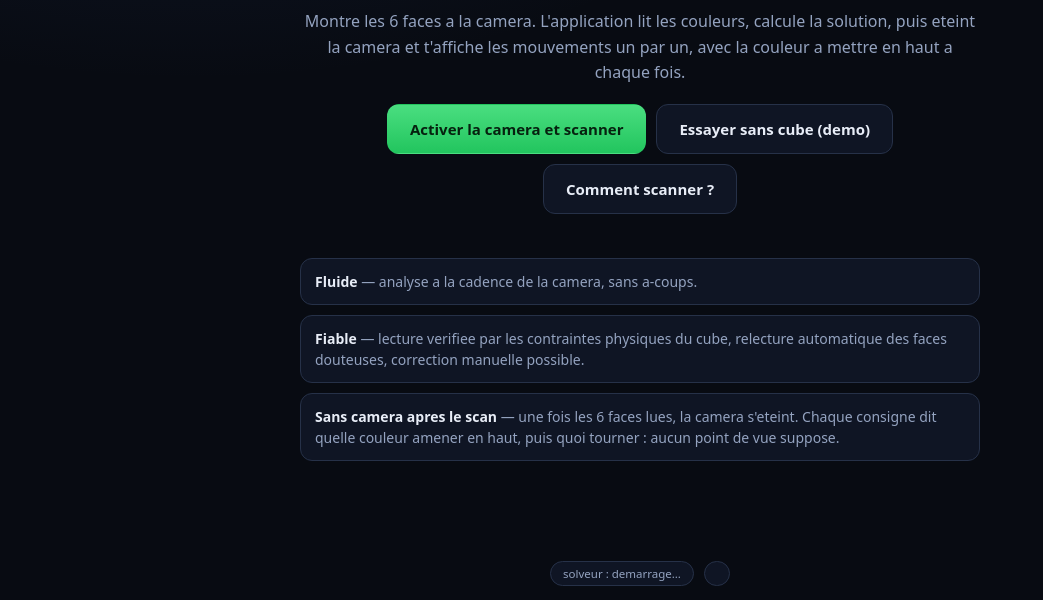
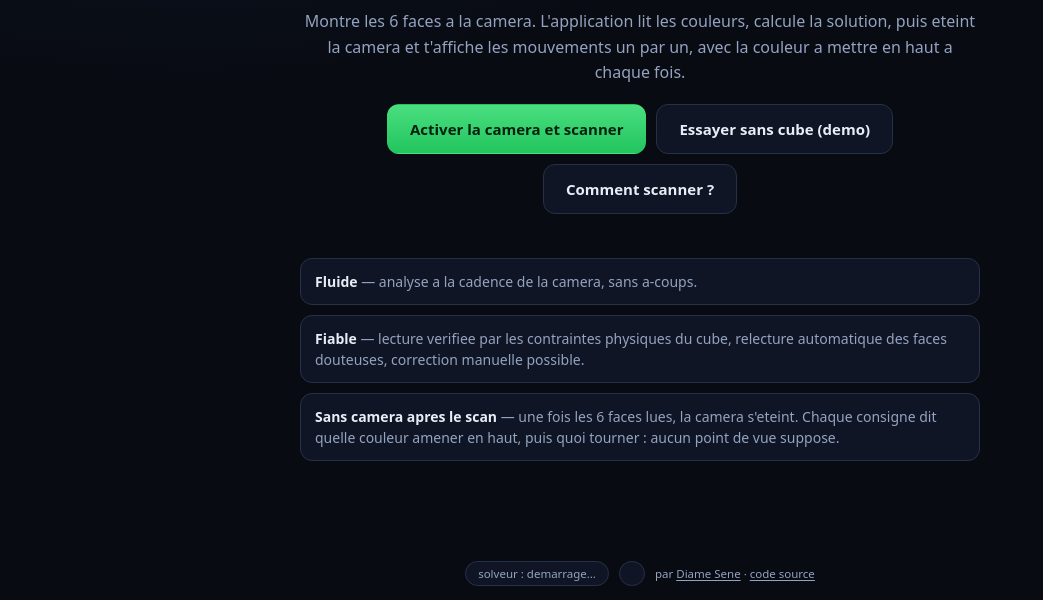
Before and after one commit to diamesene02/rubikscam, a website built with Vite: page index.html in a window 1280 px wide. Shown: the part 200-800 px from the top of the page, without its empty margins (0-1043 px from the left). Built offline with nearby package versions, Linux system fonts and the light colour scheme.

Commit message:
Crediter l'auteur et publier les liens du projet
LICENSE, package.json (author, repository, homepage, bugs), section Auteur du
README avec portfolio, LinkedIn, GitHub et Gumroad, badges CI/licence/donnees
locales, et un credit discret dans le pied de page de l'application.

Depot vise : github.com/diamesene02/rubikscam

Co-Authored-By: Claude Opus 5 <noreply@anthropic.com>

```diff
--- a/index.html
+++ b/index.html
@@ -278,6 +278,11 @@
       <footer class="statusbar">
         <span id="statut-solveur" class="pastille">solveur : demarrage…</span>
         <span id="statut-fps" class="pastille"></span>
+        <span class="credit">
+          par <a href="https://dsene.dev" target="_blank" rel="noopener noreferrer">Diame Sene</a>
+          ·
+          <a href="https://github.com/diamesene02/rubikscam" target="_blank" rel="noopener noreferrer">code source</a>
+        </span>
       </footer>
     </div>
     <script type="module" src="/src/main.ts"></script>
--- a/src/style.css
+++ b/src/style.css
@@ -731,6 +731,22 @@ body.mode-demo .resolution-grille {
   justify-content: center;
   flex-wrap: wrap;
 }
+/* Credit discret : meme discretion que les pastilles d'etat, alignement inclus. */
+.credit {
+  font-size: 11.5px;
+  color: var(--texte-doux);
+  align-self: center;
+}
+.credit a {
+  color: var(--texte-doux);
+  text-decoration: underline;
+  text-underline-offset: 2px;
+}
+.credit a:hover,
+.credit a:focus-visible {
+  color: var(--accent);
+}
+
 .pastille {
   font-size: 11.5px;
   color: var(--texte-doux);
```
Also changed, not shown: package.json (+9 -0 lines), README.md, 1 other file.
